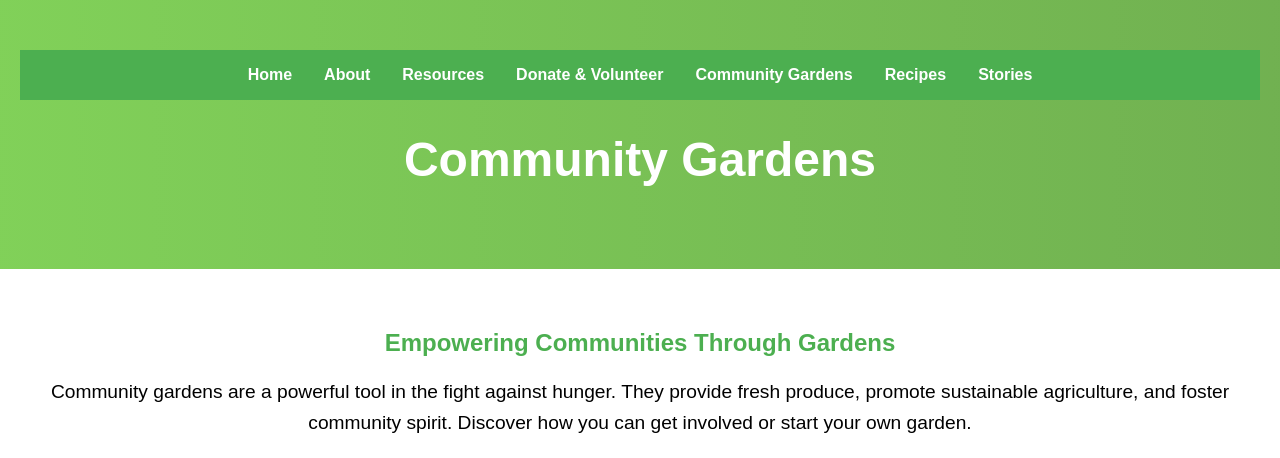
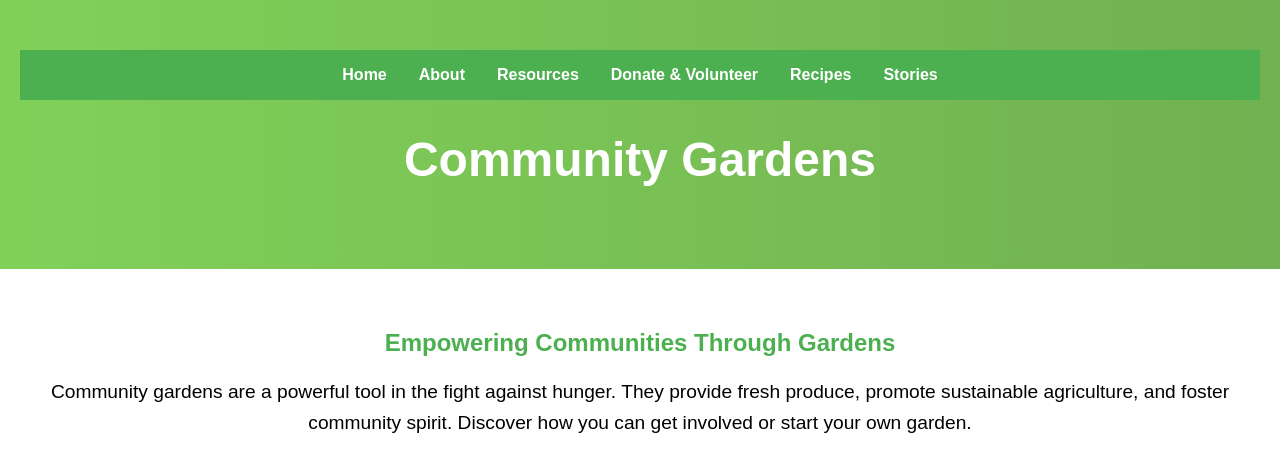
Before and after one commit to 07nainankit/Zero-Hunger, a plain HTML site: page community.html in a window 1280 px wide. Shown: the top 458 px of the page. Drawn offline with Linux system fonts and the light colour scheme.

Commit message:
changes final

```diff
--- a/community.html
+++ b/community.html
@@ -15,7 +15,7 @@
                 <li><a href="about.html">About </a></li>
                 <li><a href="resources.html">Resources</a></li>
                 <li><a href="donate.html">Donate & Volunteer</a></li>
-                <li><a href="community.html">Community Gardens</a></li>
+                <!-- <li><a href="community.html">Community Gardens</a></li> -->
                 <li><a href="recipes.html">Recipes</a></li>
                 <li><a href="stories.html">Stories</a></li>
             </ul>
```
Also changed, not shown: donatelist.html (+1 -1 lines), recipes.html (+1 -1 lines), resources.html (+1 -1 lines), stories.html (+1 -1 lines), volunteerlist.html (+1 -1 lines).
